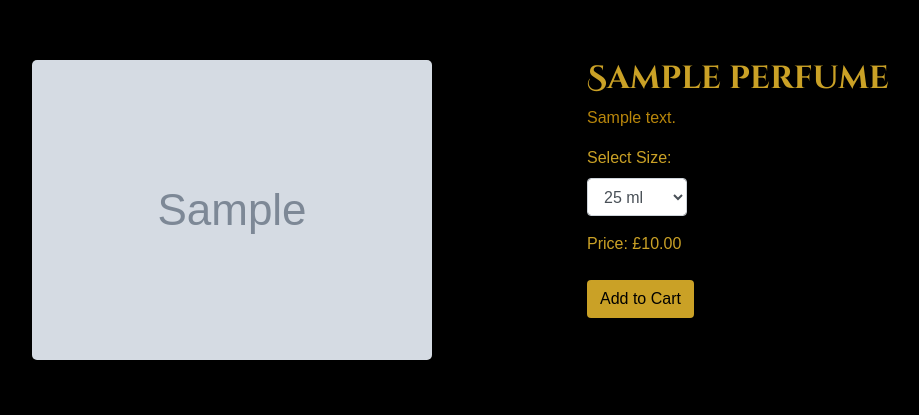
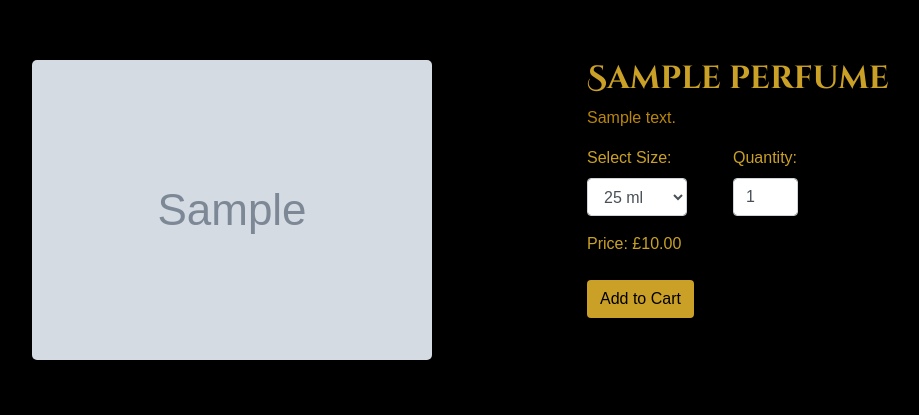
Before and after one commit to david-walters/initional-project-git-errors-, a Django app: page /perfume/1/ in a window 1280 px wide. Shown: the part 68-483 px from the top of the page, without its empty margins (68-987 px from the left). Run offline with Django 5.2, Linux system fonts and the light colour scheme; tables that the repository leaves empty hold one stand-in row (values such as "Sample post"); grey boxes marked "Sample" are stand-in pictures.

Commit message:
Change the perfume_details page to a form which will submit the chosen perfume and size to the cart model

```diff
--- a/shop/templates/perfume_detail.html
+++ b/shop/templates/perfume_detail.html
@@ -13,17 +13,33 @@
         <div class="col-md-6">
             <h2 class="gold-1 cinzel-bold">{{ perfume.name }}</h2>
             <p class="gold-2">{{ perfume.description }}</p>
-            <form method="POST">
+            <form method="POST" action="{% url 'add_to_cart' perfume.id %}">
                 {% csrf_token %}
+                <!-- Size Selector -->
+                <div class="d-flex">
+                    <div>
                         <label class="gold-1" for="size">Select Size:</label>
                         <select id="size" name="size" class="form-control" onchange="updatePrice(this)">
                             {% for size, display in perfume.SIZE_CHOICES %}
                             <option value="{{ size }}">{{ display }}</option>
                             {% endfor %}
                         </select>
+                    </div>
+                    <div>
+                        <!-- Quantity Input -->
+                        <label class="gold-1" for="quantity">Quantity:</label>
+                        <input type="number" id="quantity" name="quantity" class="form-control" value="1" min="1"
+                            max="10">
+                    </div>
+                </div>
                 <p class="mt-3 gold-1">Price: <span id="price">£{{ perfume.price }}</span></p>
-                <button class="btn btn-gold mt-2">Add to Cart</button>
+
+
+
+
+                <button type="submit" class="btn btn-gold mt-2">Add to Cart</button>
             </form>
+
         </div>
     </div>
 </div>
```
Lines whose indentation alone changed are shown as unchanged.
